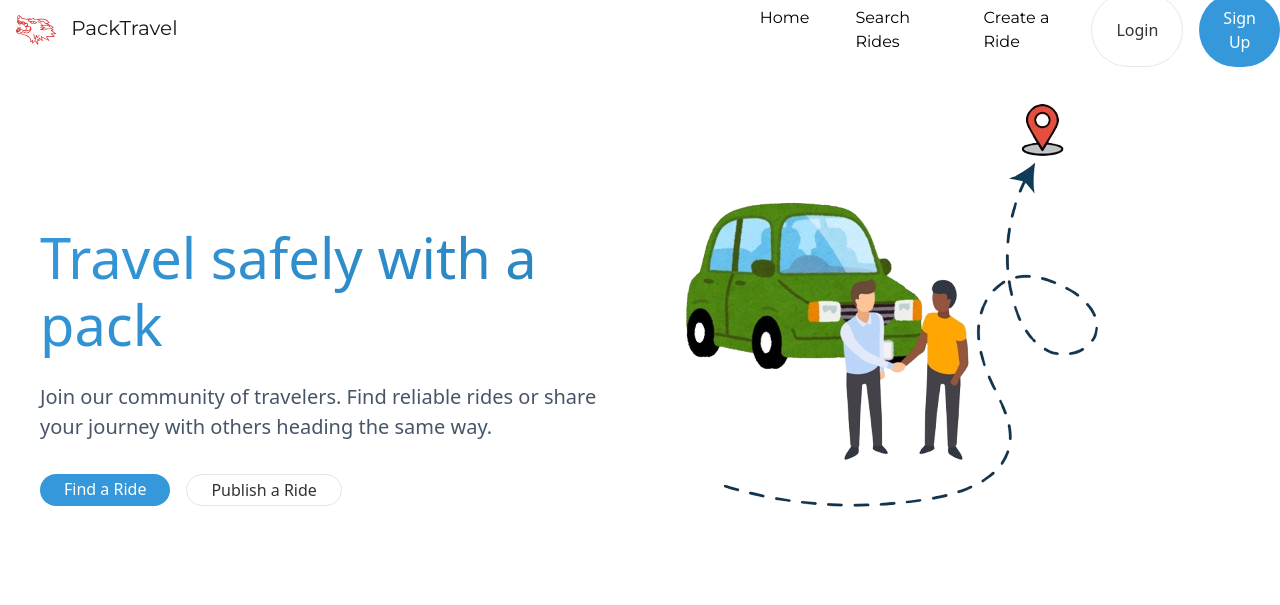
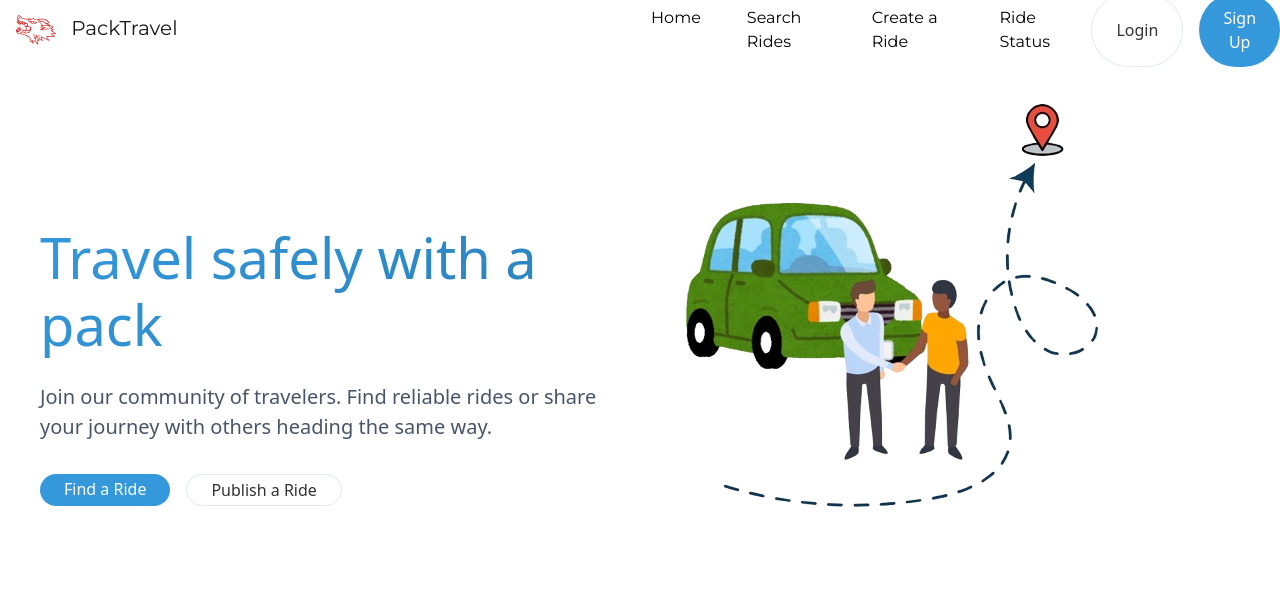
Before and after one commit to brianhhuynh38/PackTravel, a Django app: page / in a window 1280 px wide. Shown: the top 605 px of the page. Run offline with Django 4.2, Linux system fonts and the light colour scheme.

Commit message:
Update nav to include ride_status

```diff
--- a/templates/nav.html
+++ b/templates/nav.html
@@ -36,7 +36,7 @@
     .navbar-nav {
       display: flex;
       justify-content: space-between;
-      padding-left: 50%;
+      padding-left: 40%;
 
     }
 
@@ -296,18 +296,21 @@
         <li class="nav-item">
           <a class="nav-link apply-font" href="/publish/">Create a Ride</a>
         </li>
+        <li class="nav-item">
+          <a class="nav-link apply-font" href="/ride_status/">Ride Status</a>
+        </li>
 
         {% if request.session.username %}
 
         <div class="nav-buttons ml-auto">
           <button class="btn btn-ghost" onclick="location.href='/logout/'">Logout</button>
-          <button class="btn btn-primary" onclick="location.href='/myrides/'">Hi, {{username }}</button>
+          <button class="btn btn-primary" onclick="location.href='/ride_status/'">Hi, {{username }}</button>
         </div>
 
         {% else %}
         <div class="nav-buttons ml-auto">
           <button class="btn btn-ghost" onclick="location.href='/login/'">Login</button>
-          <button class="btn btn-primary " onclick="location.href='/signup/'">Sign Up</button>
+          <button class="btn btn-primary " onclick="location.href='/register/'">Sign Up</button>
         </div>
         {% endif %}
 
```
